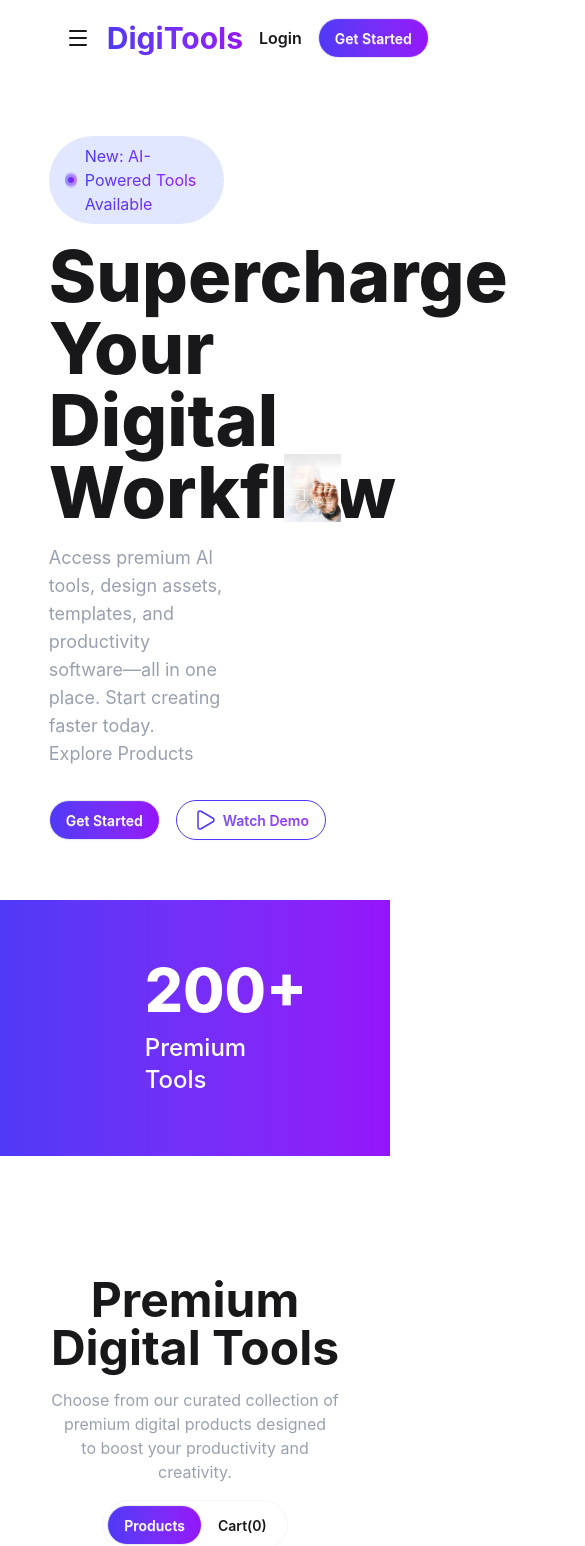
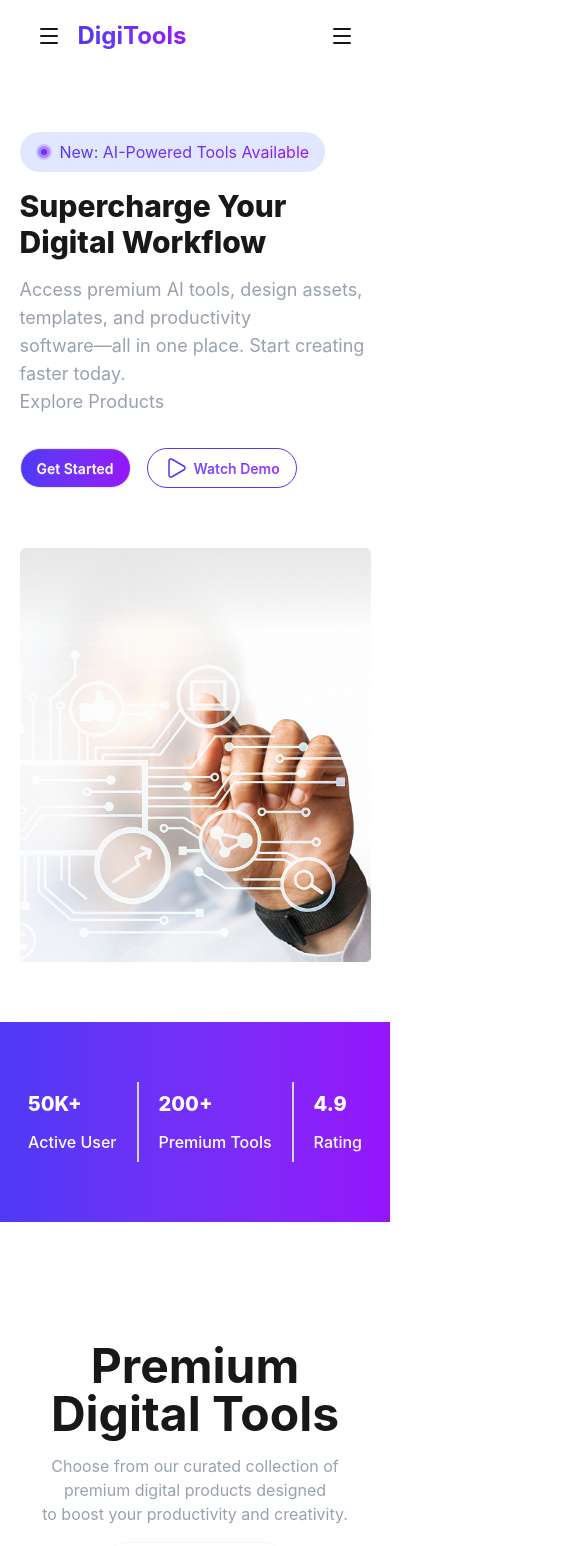
Before and after one commit to Ahmed-Asid/Assignment-6-DigiTools, a React (Vite) app: page / in a window 390 px wide. Shown: the top 1546 px of the page, 585 px wide, since content can reach past the window. Built offline with nearby package versions, Linux system fonts and the light colour scheme.

Commit message:
added some responsiveness and steps section

```diff
--- a/src/App.jsx
+++ b/src/App.jsx
@@ -3,6 +3,7 @@ import Navbar from './Component/Header/Navbar'
 import Banner from './Component/Header/Banner'
 import Stats from './Component/Header/Stats'
 import Main from './Component/Main/Main'
+import Steps from './Component/Steps & Pricing/Steps'
 
 
 
@@ -11,14 +12,15 @@ function App() {
 
   return (
     <>
-      <div className=' w-[75%] mx-auto'>
+      <div className='w-[90%] md:w-[85%] lg:w-[75%] mx-auto'>
         <Navbar></Navbar>
         <Banner></Banner>
       </div>
       <Stats></Stats>
-      <div className=' w-[75%] mx-auto mt-30'>
+      <div className='w-[90%] md:w-[85%] lg:w-[75%] mx-auto mt-30'>
         <Main></Main>
       </div>
+      <Steps></Steps>
     </>
   )
 }
--- a/src/Component/Header/Banner.jsx
+++ b/src/Component/Header/Banner.jsx
@@ -4,8 +4,8 @@ import hero from '../../assets/banner.png'
 
 export default function Banner() {
     return (
-        <div className="flex items-center gap-15 mt-15">
-            <div className="flex flex-col gap-8 max-w-160px w-[60%]">
+        <div className="flex flex-col md:flex-row items-center gap-15 mt-15">
+            <div className="flex flex-col gap-8 md:w-[60%]">
 
                 <div className="space-y-4">
                     <div className="px-4 py-2 rounded-full bg-[#e1e7ff] inline-flex gap-2 items-center">
@@ -17,7 +17,7 @@ export default function Banner() {
                         <span className="bg-linear-to-r from-[#4f39f6] to-[#9514fa] bg-clip-text text-transparent">New: AI-Powered Tools Available</span>
                     </div>
 
-                    <p className="text-7xl font-extrabold">Supercharge Your Digital Workflow</p>
+                    <p className="text-3xl sm:text-4xl md:text-5xl lg:text-6xl xl:text-7xl font-extrabold">Supercharge Your Digital Workflow</p>
                     <p className="text-gray-400 text-lg">Access premium AI tools, design assets, templates, and productivity <br /> software—all in one place. Start creating faster today. <br /> Explore Products
                     </p>
                 </div>
@@ -28,8 +28,8 @@ export default function Banner() {
                 </div>
             </div>
 
-            <div>
-                <img src={hero} alt="" />
+            <div className="object-contain">
+                <img src={hero} alt="" className="w-full" />
             </div>
         </div>
     )
--- a/src/Component/Header/Navbar.jsx
+++ b/src/Component/Header/Navbar.jsx
@@ -18,7 +18,7 @@ export default function Navbar() {
                         <li><a href="#">FAQ</a></li>
                     </ul>
                 </div>
-                <p className='text-3xl font-bold bg-linear-to-r from-[#4f39f6] to-[#9514fa] bg-clip-text text-transparent py-1'>DigiTools</p>
+                <p className='text-2xl lg:text-3xl font-bold bg-linear-to-r from-[#4f39f6] to-[#9514fa] bg-clip-text text-transparent py-1'>DigiTools</p>
             </div>
             <div className='hidden lg:flex'>
                 <ul className='flex gap-6'>
@@ -29,10 +29,27 @@ export default function Navbar() {
                     <li><a href="#">FAQ</a></li>
                 </ul>
             </div>
-            <div className='flex items-center gap-4'>
-                <ShoppingCart></ShoppingCart>
-                <a href="#"><p>Login</p></a>
-                <div className='btn px-4 py-3 rounded-[1000px] bg-linear-to-r from-[#4f39f6] to-[#9514fa] text-white'>Get Started</div>
+            <div className='flex items-center'>
+                <div className="dropdown dropdown-end inline-block sm:hidden">
+                    <div tabIndex={0} role="button" className="btn btn-ghost sm:hidden">
+                        <Menu></Menu>
+                    </div>
+                    <ul
+                        tabIndex="-1"
+                        className="menu menu-sm dropdown-content right-0 bg-base-100 rounded-box z-10 mt-3 w-52 p-2 shadow flex flex-col gap-1 justify-center">
+                        <ShoppingCart></ShoppingCart>
+                        <a href="#"><p>Login</p></a>
+                        <div className='btn px-2 py-1.5 md:px-4 md:py-3 rounded-[1000px] bg-linear-to-r from-[#4f39f6] to-[#9514fa] text-white'>Get Started</div>
+                    </ul>
+                    {/* fix the login dropdown */}
+                </div>
+
+                <div className='hidden items-center gap-2 md:gap-4 sm:flex'>
+                    <ShoppingCart></ShoppingCart>
+                    <a href="#"><p>Login</p></a>
+                    <div className='btn px-2 py-1.5 md:px-4 md:py-3 rounded-[1000px] bg-linear-to-r from-[#4f39f6] to-[#9514fa] text-white'>Get Started</div>
+                </div>
+
             </div>
         </div>
     )
--- a/src/Component/Header/Stats.jsx
+++ b/src/Component/Header/Stats.jsx
@@ -2,18 +2,18 @@ export default function Stats() {
     return (
         <div className="bg-linear-to-r from-[#4f39f6] to-[#9514fa] flex justify-center items-center py-15 text-white mt-15">
             <div className="space-y-3">
-                <p className="font-extrabold text-6xl">50K+</p>
-                <p className="text-2xl font-medium">Active User</p>
+                <p className="font-extrabold text-xl sm:text-2xl md:text-4xl lg:text-5xl xl:text-6xl">50K+</p>
+                <p className="text-base sm:text-md md:text-lg lg:text-xl xl:text-2xl font-medium">Active User</p>
             </div>
-            <div className="w-0.5 h-20 bg-gray-300 mx-30"></div>
+            <div className="w-0.5 h-20 bg-gray-300 mx-5 sm:mx-10 md:mx-20 lg:mx-30"></div>
             <div className="space-y-3">
-                <p className="font-extrabold text-6xl">200+</p>
-                <p className="text-2xl font-medium">Premium Tools</p>
+                <p className="font-extrabold text-xl sm:text-2xl md:text-4xl lg:text-5xl xl:text-6xl">200+</p>
+                <p className="text-base sm:text-md md:text-lg lg:text-xl xl:text-2xl font-medium">Premium Tools</p>
             </div>
-            <div className="w-0.5 h-20 bg-gray-300 mx-30"></div>
+            <div className="w-0.5 h-20 bg-gray-300 mx-5 sm:mx-10 md:mx-20 lg:mx-30"></div>
             <div className="space-y-3">
-                <p className="font-extrabold text-6xl">4.9</p>
-                <p className="text-2xl font-medium">Rating</p>
+                <p className="font-extrabold text-xl sm:text-2xl md:text-4xl lg:text-5xl xl:text-6xl">4.9</p>
+                <p className="text-base sm:text-md md:text-lg lg:text-xl xl:text-2xl font-medium">Rating</p>
             </div>
         </div>
     )
--- a/src/Component/Main/Main.jsx
+++ b/src/Component/Main/Main.jsx
@@ -1,7 +1,7 @@
 import Cart from "./Cart";
 import Products from "./Products";
 import { Suspense, useState } from 'react'
-import { ToastContainer, toast } from 'react-toastify';
+import { ToastContainer } from "react-toastify";
 
 const fetchProducts = async () => {
     const res = await fetch('/data.json');
--- a/src/Component/Main/Product.jsx
+++ b/src/Component/Main/Product.jsx
@@ -11,11 +11,12 @@ export default function Product({ product, getProduct, cartAdded }) {
     }
 
     return (
-        <div className="p-6 space-y-4 border-2 border-gray-200 rounded-2xl relative">
+        <div className="p-6 h-full flex flex-col space-y-4 border-2 border-gray-200 rounded-2xl relative">
             <div className={`absolute top-2 right-2 badge badge-soft ${product.tagType === 'new' ? 'badge-success' : product.tagType === 'popular' ? 'badge-primary' : 'badge-warning'}`}>{product.tag}</div>
-            <div className="p-3 border border-gray-100 inline-flex rounded-full">
+            <div className="p-3 border border-gray-100 inline-fit rounded-full">
                 <img src={`${product.icon}`} alt="" />
             </div>
+            <div className="flex flex-col gap-4">
                 <p className="text-2xl font-bold">{product.name}</p>
                 <p className="text-[14px] text-gray-500">{product.description}</p>
                 <p><span className="text-2xl font-bold">${product.price}</span><span className="text-gray-500">/{product.period}</span></p>
@@ -24,7 +25,9 @@ export default function Product({ product, getProduct, cartAdded }) {
                     <p className="flex gap-2"><Check color="#04f62c" />{product.features[1]}</p>
                     <p className="flex gap-2"><Check color="#04f62c" />{product.features[2]}</p>
                 </div>
-            <button onClick={() => handleBuy(product)} className={`btn w-full px-4 py-3 rounded-full text-white ${isDisabled ? 'bg-green-200' : 'bg-linear-to-r from-[#4f39f6] to-[#9514fa]'}`} disabled={isDisabled}>{isDisabled ? 'Added to Cart' : 'Buy Now'}</button>
+            </div>
+            {/* make the buy now button to always stay in the bottom */}
+            <button onClick={() => handleBuy(product)} className={`btn w-full mt-auto px-4 py-3 rounded-full text-white ${isDisabled ? 'bg-green-200' : 'bg-linear-to-r from-[#4f39f6] to-[#9514fa]'}`} disabled={isDisabled}>{isDisabled ? 'Added to Cart' : 'Buy Now'}</button>
         </div>
     )
 }
--- a/src/Component/Main/Products.jsx
+++ b/src/Component/Main/Products.jsx
@@ -8,7 +8,7 @@ export default function Products({ productsPromise, getProduct, cartAdded }) {
     console.log(products)
     return (
         <>
-            <div className="mt-10 grid grid-cols-3 gap-7.5 justify-center">
+            <div className="mt-10 grid md:grid-cols-2 lg:grid-cols-3 gap-7.5 justify-center">
                 {
                     products.map(product => <Product product={product} key={product.id} getProduct={getProduct} cartAdded={cartAdded}></Product>)
                 }
--- /dev/null
+++ b/src/Component/Steps & Pricing/Pricing.jsx
@@ -0,0 +1,13 @@
+export default function Pricing() {
+    return (
+        <div className="w-[90%] md:w-[85%] lg:w-[75%] mx-auto py-30 space-y-10 flex flex-col items-center">
+            <div>
+                <p></p>
+                <p></p>
+            </div>
+            <div className="grid grid-cols-3">
+
+            </div>
+        </div>
+    )
+}
--- /dev/null
+++ b/src/Component/Steps & Pricing/Steps.jsx
@@ -0,0 +1,44 @@
+import user from '../../assets/user.png';
+import box from '../../assets/package.png';
+import rocket from '../../assets/rocket.png';
+
+export default function Steps() {
+    return (
+        <div className="bg-gray-200 mt-30 py-30">
+            <div className="w-[90%] md:w-[85%] lg:w-[75%] mx-auto space-y-10 flex flex-col items-center">
+                <div className="space-y-4">
+                    <p className="text-5xl font-bold">Get Started in 3 Steps</p>
+                    <p className="text-gray-400">Start using premium digital tools in minutes, not hours.</p>
+                </div>
+                <div className="grid grid-cols-3 gap-7.5">
+                    <div className="border border-gray-300 bg-white rounded-2xl px-6 py-20 space-y-4 relative flex flex-col justify-center items-center text-center">
+                        <p className="py-1.5 px-3 font-semibold text-white bg-linear-to-r from-[#4f39f6] to-[#9514fa] text-center rounded-full absolute top-2 right-2">01</p>
+                        <div className="bg-linear-to-r from-[#4f39f633] to-[#9514fa33] p-5 rounded-full w-fit">
+                            <img src={user} alt="" />
+                        </div>
+                        <p className='text-2xl font-bold'>Create Account</p>
+                        <p className='text-gray-400'>Sign up for free in seconds. No credit card required to get started.</p>
+                    </div>
+                    <div className="border border-gray-300 bg-white rounded-2xl px-6 py-20 space-y-4 relative flex flex-col justify-center items-center text-center">
+                        <p className="py-1.5 px-3 font-semibold text-white bg-linear-to-r from-[#4f39f6] to-[#9514fa] text-center rounded-full absolute top-2 right-2">02</p>
+                        <div className="bg-linear-to-r from-[#4f39f633] to-[#9514fa33] p-5 rounded-full w-fit">
+                            <img src={box} alt="" />
+                        </div>
+                        <p className='text-2xl font-bold'>Choose Products</p>
+                        <p className='text-gray-400'>Browse our catalog and select the tools
+                            that fit your needs.</p>
+                    </div>
+                    <div className="border border-gray-300 bg-white rounded-2xl px-6 py-20 space-y-4 relative flex flex-col justify-center items-center text-center">
+                        <p className="py-1.5 px-3 font-semibold text-white bg-linear-to-r from-[#4f39f6] to-[#9514fa] text-center rounded-full absolute top-2 right-2">03</p>
+                        <div className="bg-linear-to-r from-[#4f39f633] to-[#9514fa33] p-5 rounded-full w-fit">
+                            <img src={rocket} alt="" />
+                        </div>
+                        <p className='text-2xl font-bold'>Start Creating</p>
+                        <p className='text-gray-400'>Download and start using your premium
+                            tools immediately.</p>
+                    </div>
+                </div>
+            </div>
+        </div>
+    )
+}
```
Lines whose indentation alone changed are shown as unchanged.
